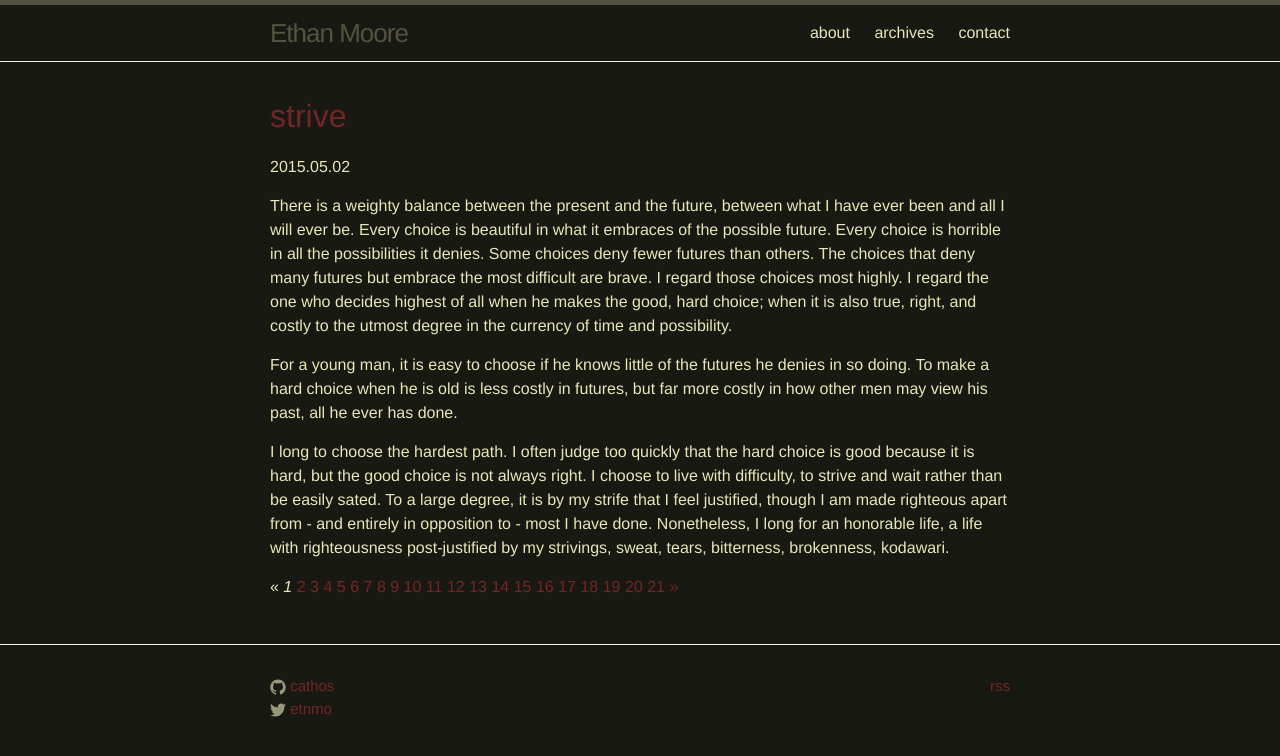
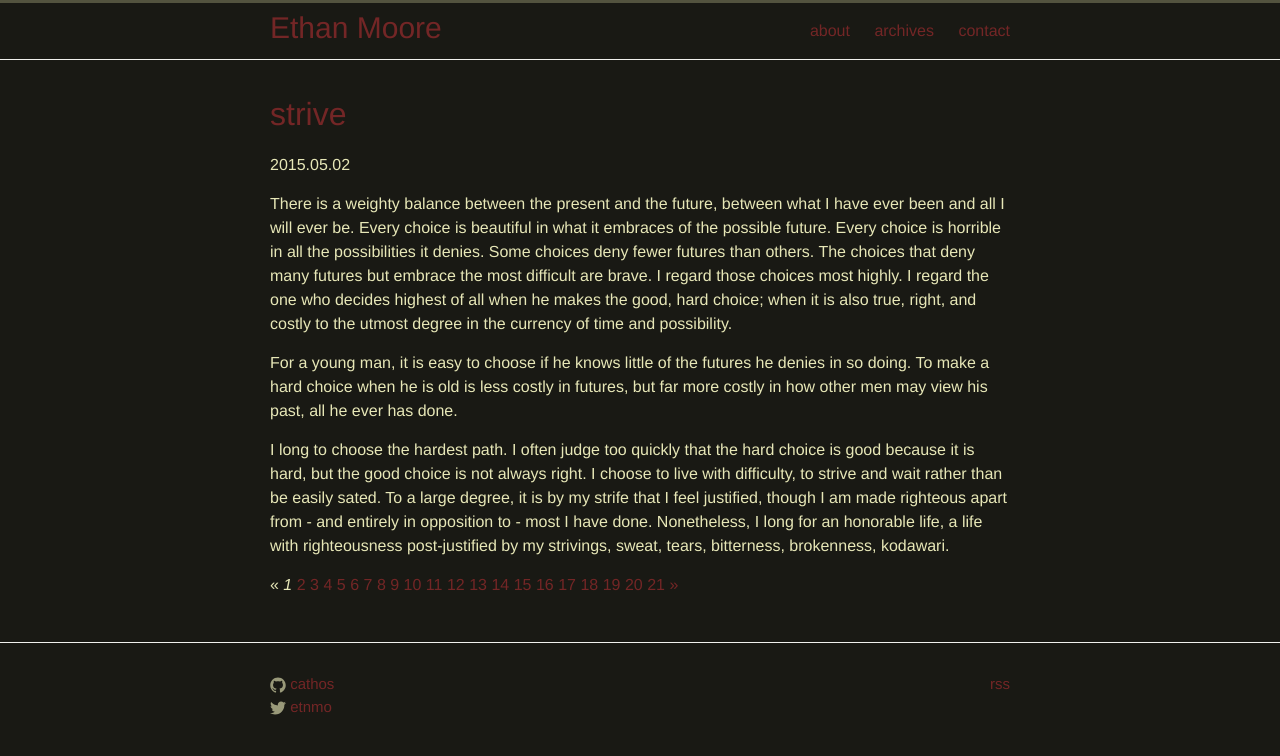
Before and after one commit to cathos/cathos.github.io, a Jekyll site: the page built from index.html, in a window 1280 px wide. Shown: the top 756 px of the page. Built offline with Jekyll 4.4.1, drawn with Linux system fonts in a browser that asks for light colours; the list of posts is cut into pages by our own code.

Commit message:
Update _layout.scss

```diff
--- a/_sass/_layout.scss
+++ b/_sass/_layout.scss
@@ -2,7 +2,7 @@
  * Site header
  */
 .site-header {
-    border-top: 5px solid $grey-color-dark;
+    border-top: 3px solid $grey-color-dark;
     border-bottom: 1px solid $grey-color-light;
     min-height: 56px;
 
@@ -11,15 +11,15 @@
 }
 
 .site-title {
-    font-size: 26px;
-    line-height: 56px;
-    letter-spacing: -1px;
+    font-size: 30px;
+    line-height: 50px;
+    letter-spacing: 0px;
     margin-bottom: 0;
     float: left;
 
     &,
     &:visited {
-        color: $grey-color-dark;
+        color: $brand-color;
     }
 }
 
@@ -32,7 +32,7 @@
     }
 
     .page-link {
-        color: $text-color;
+        color: $brand-color;
         line-height: $base-line-height;
 
         // Gaps between nav items, but not on the first one
```
